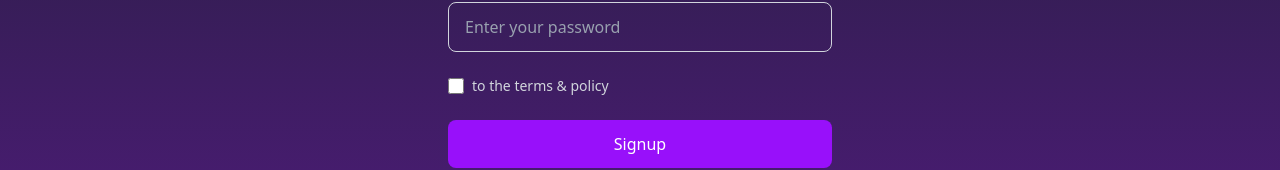
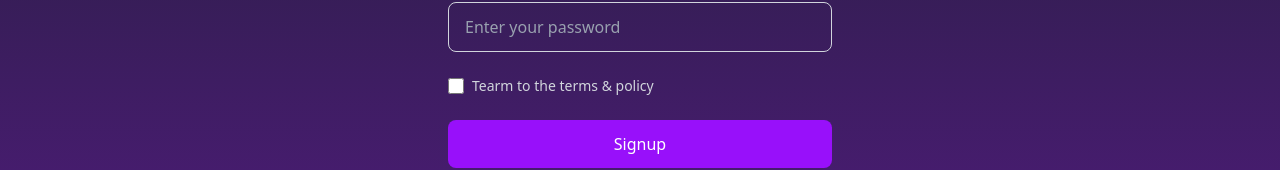
Before and after one commit to HurairaCode/fyp, a React (Vite) app: page /signup in a window 1280 px wide. Shown: the part 382-552 px from the top of the page. Built offline with nearby package versions, Linux system fonts and the light colour scheme.

Commit message:
chnage front end

```diff
--- a/src/components/SignUp.tsx
+++ b/src/components/SignUp.tsx
@@ -97,7 +97,7 @@ function SignUp() {
               required
             />
             <label className="ml-2 text-sm text-gray-300">
-               to the terms & policy
+              Tearm to the terms & policy
             </label>
           </div>
 
```
